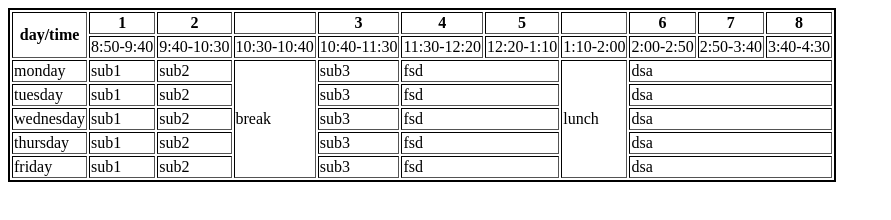
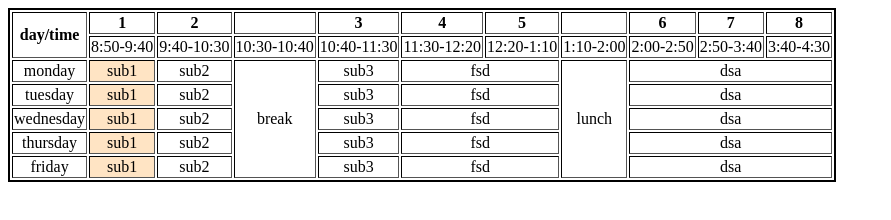
Before and after one commit to Love4410/abes, a plain HTML site: page day2/timetable.html in a window 1280 px wide. Shown: the whole page, without its empty margins (0-891 px from the left). Drawn offline with Linux system fonts and the light colour scheme.

Commit message:
time table

```diff
--- a/day2/timetable.html
+++ b/day2/timetable.html
@@ -4,6 +4,14 @@
     <meta charset="UTF-8">
     <meta name="viewport" content="width=device-width, initial-scale=1.0">
     <title>Document</title>
+    <style>
+        td{
+            text-align: center;
+        }
+        .sub1{
+            background-color: bisque;
+        }
+    </style>
 </head>
 <body>
     <table border="2" style="border: 2px solid black;">
@@ -35,7 +43,7 @@
         </tr>
         <tr>
             <td>monday</td>
-            <td>sub1</td>
+            <td class="sub1">sub1</td>
             <td>sub2</td>
             <td rowspan="5">break</td>
             <td>sub3</td>
@@ -45,7 +53,7 @@
         </tr>
         <tr>
             <td>tuesday</td>
-            <td>sub1</td>
+            <td class="sub1">sub1</td>
             <td>sub2</td>
             <td>sub3</td>
             <td colspan="2">fsd</td>
@@ -53,7 +61,7 @@
         </tr>
         <tr>
             <td>wednesday</td>
-            <td>sub1</td>
+            <td class="sub1">sub1</td>
             <td>sub2</td>
             <td>sub3</td>
             <td colspan="2">fsd</td>
@@ -61,7 +69,7 @@
         </tr>
         <tr>
             <td>thursday</td>
-            <td>sub1</td>
+            <td class="sub1">sub1</td>
             <td>sub2</td>
             <td>sub3</td>
             <td colspan="2">fsd</td>
@@ -69,7 +77,7 @@
         </tr>
         <tr>
             <td>friday</td>
-            <td>sub1</td>
+            <td class="sub1">sub1</td>
             <td>sub2</td>
             <td>sub3</td>
             <td colspan="2">fsd</td>
```
